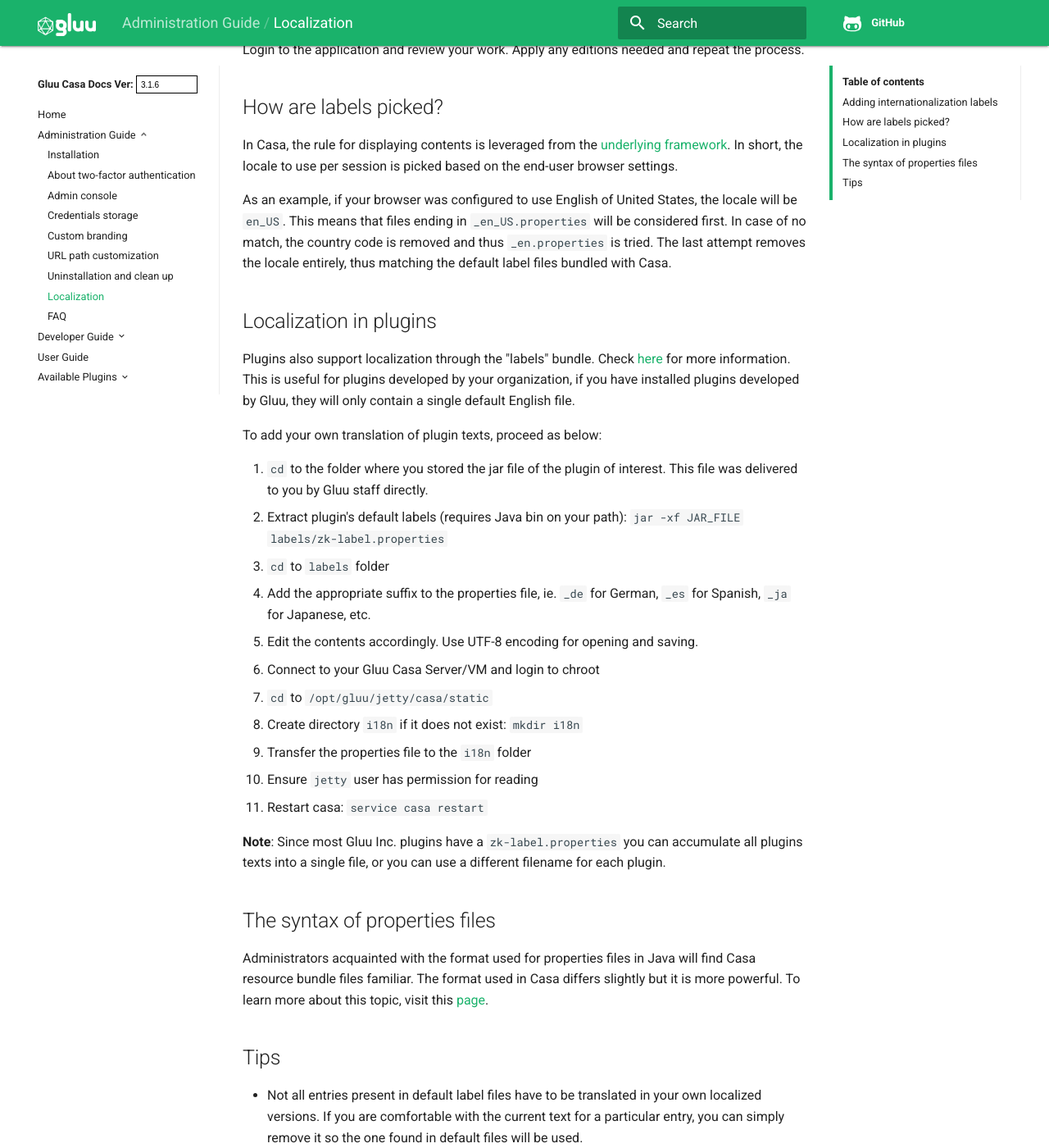
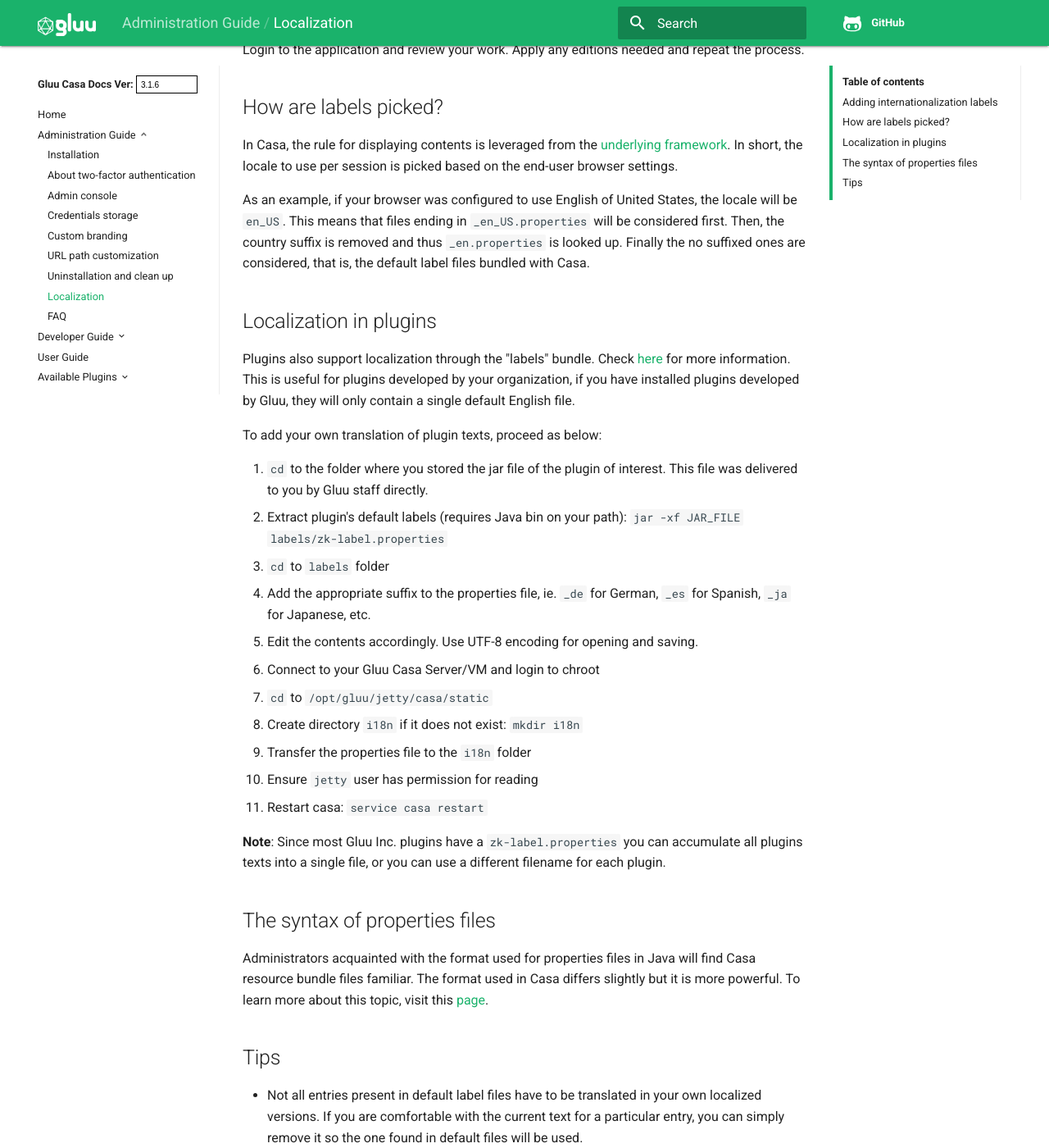
Before and after one commit to shmorri/docs-casa-prod, an MkDocs documentation site: the page built from docs/source/administration/localization.md, in a window 1280 px wide and 1400 px high, scrolled down 1093 px. Shown: the whole window at 82% size. Built offline with MkDocs 1.6.1, drawn with Linux system fonts in a browser that asks for light colours; old or Windows-style settings are respelled for this version of MkDocs; some of the changed text lies outside the part shown.

Commit message:
Precise locale lookup sequence

```diff
--- a/docs/source/administration/localization.md
+++ b/docs/source/administration/localization.md
@@ -31,7 +31,7 @@ Login to the application and review your work. Apply any editions needed and rep
 
 In Casa, the rule for displaying contents is leveraged from the [underlying framework](https://www.zkoss.org/wiki/ZK%20Developer's%20Reference/Internationalization). In short, the locale to use per session is picked based on the end-user browser settings.
 
-As an example, if your browser was configured to use English of United States, the locale will be `en_US`. This means that files ending in  `_en_US.properties` will be considered first. In case of no match, the country code is removed and thus `_en.properties` is tried. The last attempt removes the locale entirely, thus matching the default label files bundled with Casa.
+As an example, if your browser was configured to use English of United States, the locale will be `en_US`. This means that files ending in  `_en_US.properties` will be considered first. Then, the country suffix is removed and thus `_en.properties` is looked up. Finally the no suffixed ones are considered, that is, the default label files bundled with Casa.
 
 ## Localization in plugins
 
```
Also changed, not shown: other parts of docs/source/administration/localization.md (+1 -1 lines).
